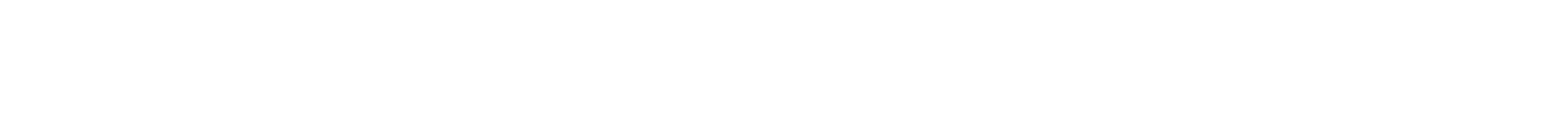
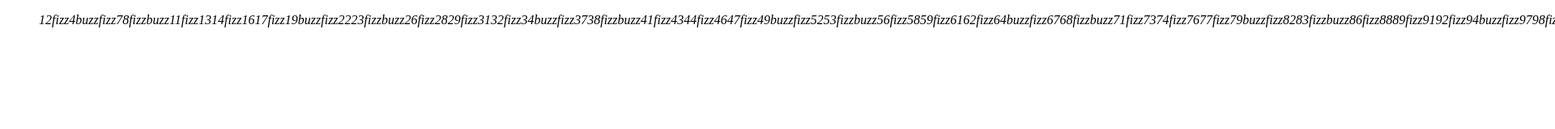
Before and after one commit to Andretreccia/js-fizzbuzzdom, a plain HTML site: page index.html in a window 1280 px wide. Shown: the top 160 px of the page at 81% size, 1920 px wide, since content can reach past the window. Drawn offline with Linux system fonts and the light colour scheme.

Commit message:
Aggiunte istruzioni per far creare al programma i vari elementi.

```diff
--- a/assets/main.js
+++ b/assets/main.js
@@ -7,18 +7,23 @@ for (let i = 1; i <= 100; i++) {
 //all interno del ciclo inserire le condizioni con le quali individuare i multipli di 3 e 5
     //condizione nella quale i è divisibile per 3 con resto 0 (i con % =  0 funzionerà??)
     if (i % 3 == 0) {
-        console.log('multiploditre');
+        let number = document.createElement("i");
+        number.innerHTML = "fizz"
+        document.getElementById("list").appendChild(number)
+        //console.log('multiploditre');
     }
     //condizione nella quale i è divisibile per 5 con resto 0 (i con % =  0 funzionerà??)
     else if (i % 5 == 0) {
-        console.log('multiplodicinque');
+        let number = document.createElement("i");
+        number.innerHTML = "buzz"
+        document.getElementById("list").appendChild(number)
+        //console.log('multiplodicinque');
     }
     //se non è un multiplo delle condizioni precedenti allora visualizza il numero
     else {
-        console.log(i)
+        let number = document.createElement("i");
+        number.innerHTML = i
+        document.getElementById("list").appendChild(number)
+        //console.log(i)
     }
 }
-
-
-
-//far creare i deversi elementi in base alle condizioni impostate
--- a/index.html
+++ b/index.html
@@ -8,7 +8,7 @@
     <link rel="stylesheet" href="./assets/style.css">
 </head>
 <body>
-
+    <ul id="list"></ul>
     <script src="./assets/main.js"></script>
 
 </body>
```
